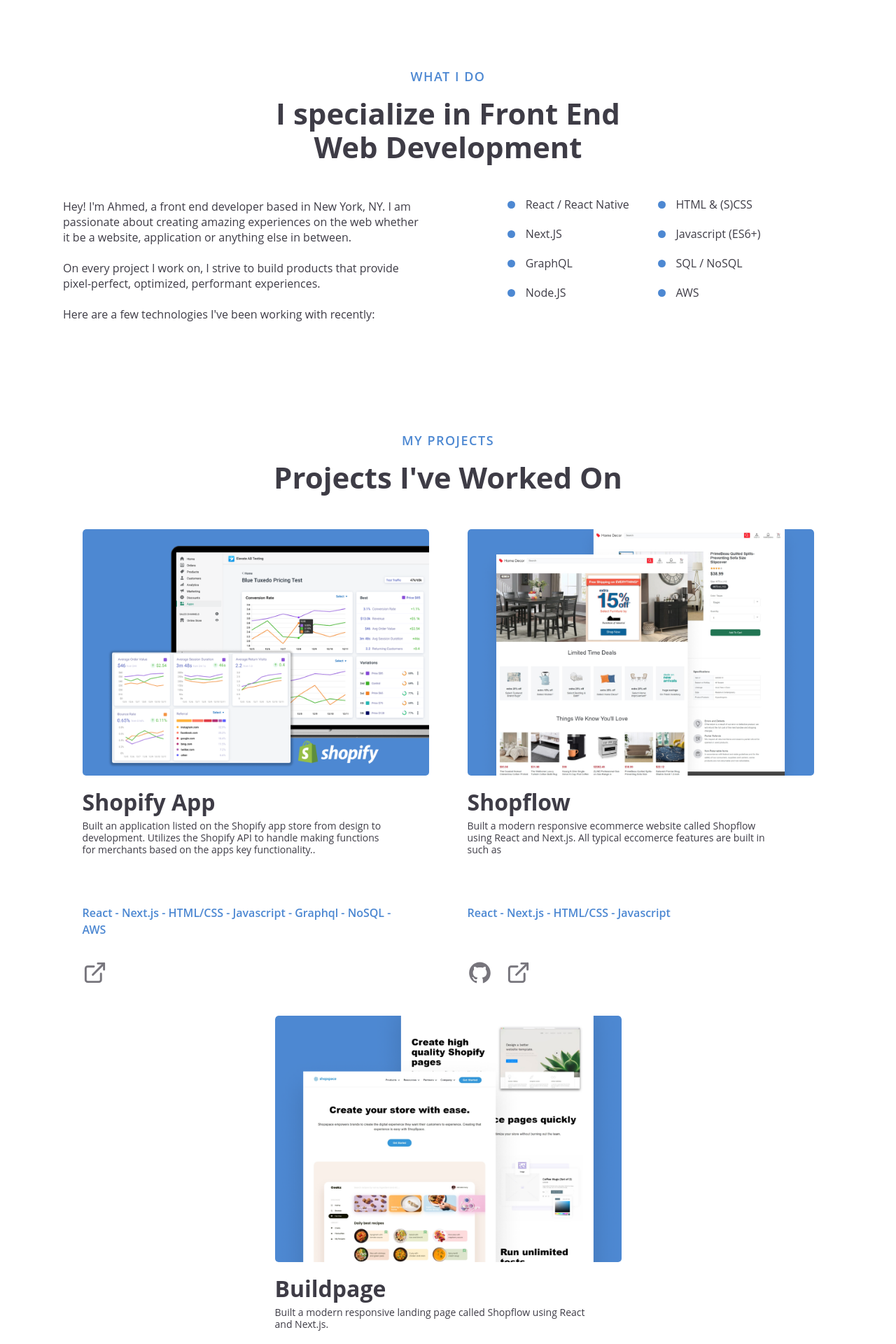
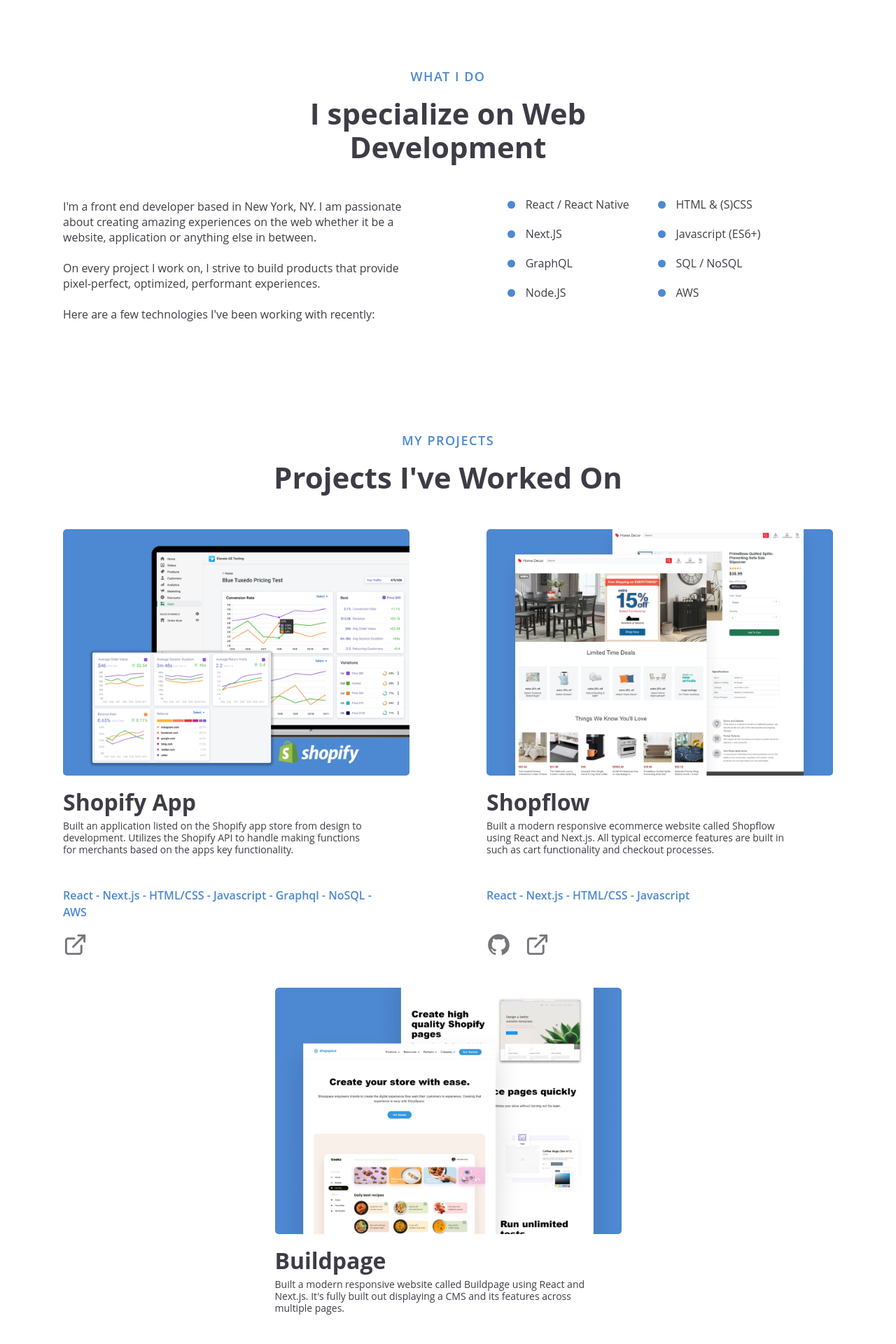
Before and after one commit to Ahmed-Zitouni/Portfolio_new, a Next.js app: page / in a window 1280 px wide. Shown: the part 680-2600 px from the top of the page at 70% size. Built offline with nearby package versions, Linux system fonts and the light colour scheme.

Commit message:
Text Changes

```diff
--- a/components/About/About.js
+++ b/components/About/About.js
@@ -23,13 +23,13 @@
     <Wrapper id="Skills">
       <Container>
         <Subtitle>WHAT I DO</Subtitle>
-        <Title>I specialize in Front End Web Development</Title>
+        <Title>I specialize on Web Development</Title>
         <AboutContainer>
           <LeftContainer>
             <Paragraph>
-              Hey! I'm Ahmed, a front end developer based in New York, NY. I am
-              passionate about creating amazing experiences on the web whether
-              it be a website, application or anything else in between.
+              I'm a front end developer based in New York, NY. I am passionate
+              about creating amazing experiences on the web whether it be a
+              website, application or anything else in between.
               <br />
               <br />
               On every project I work on, I strive to build products that
--- a/components/Projects/Projects.js
+++ b/components/Projects/Projects.js
@@ -5,6 +5,7 @@
   Image,
   ProjectBody,
   ProjectItemContainer,
+  Section,
   ProjectsContainer,
   ProjectTitle,
   Subtitle,
@@ -24,6 +25,7 @@
         <Subtitle>MY PROJECTS</Subtitle>
         <Title>Projects I've Worked On</Title>
         <ProjectsContainer>
+          <Section Full>
             <ProjectItemContainer>
               <ImageTag
                 href="https://apps.shopify.com/elevate-ab-testing"
@@ -35,7 +37,7 @@
               <ProjectBody>
                 Built an application listed on the Shopify app store from design
                 to development. Utilizes the Shopify API to handle making
-              functions for merchants based on the apps key functionality..
+                functions for merchants based on the apps key functionality.
               </ProjectBody>
               <ProjectDetails>
                 React - Next.js - HTML/CSS - Javascript - Graphql - NoSQL - AWS
@@ -59,9 +61,9 @@
               </ImageTag>
               <ProjectTitle>Shopflow</ProjectTitle>
               <ProjectBody>
-              Built a modern responsive ecommerce website called Shopflow using
-              React and Next.js. All typical eccomerce features are built in
-              such as
+                Built a modern responsive ecommerce website called Shopflow
+                using React and Next.js. All typical eccomerce features are
+                built in such as cart functionality and checkout processes.
               </ProjectBody>
               <ProjectDetails>
                 React - Next.js - HTML/CSS - Javascript
@@ -78,14 +80,17 @@
                 </LinkImage>
               </LinksContainer>
             </ProjectItemContainer>
+          </Section>
+          <Section>
             <ProjectItemContainer>
               <ImageTag href="https://buildpage.vercel.app/" target="_blank">
                 <Image src="/Buildpage.png" loading="lazy" alt="" />
               </ImageTag>
               <ProjectTitle>Buildpage</ProjectTitle>
               <ProjectBody>
-              Built a modern responsive landing page called Shopflow using React
-              and Next.js.
+                Built a modern responsive website called Buildpage using React
+                and Next.js. It's fully built out displaying a CMS and its
+                features across multiple pages.
               </ProjectBody>
               <ProjectDetails>
                 React - Next.js - HTML/CSS - Javascript
@@ -102,6 +107,7 @@
                 </LinkImage>
               </LinksContainer>
             </ProjectItemContainer>
+          </Section>
         </ProjectsContainer>
       </Container>
     </Wrapper>
--- a/components/Projects/Styles.js
+++ b/components/Projects/Styles.js
@@ -131,7 +131,20 @@
     width: 100%;
   }
 `;
-
+export const Section = styled.div`
+  display: -webkit-box;
+  display: -webkit-flex;
+  display: -ms-flexbox;
+  display: flex;
+  width: 100%;
+  justify-content: ${(props) =>
+    props.Full ? "space-between" : "space-around"};
+  align-content: stretch;
+  flex-wrap: wrap;
+  @media ${(props) => props.theme.tablet} {
+    width: 100%;
+  }
+`;
 export const Image = styled.img`
   border-radius: 5px;
   width: 100%;
@@ -166,7 +179,7 @@
 
 export const LinksContainer = styled.div`
   display: flex;
-  margin-top: 30px;
+  margin-top: 15px;
 `;
 
 export const LinkImage = styled.a`
@@ -184,7 +197,7 @@
 `;
 
 export const ProjectDetails = styled.h6`
-  margin-top: 40px;
+  margin-top: 15px;
   color: ${(props) => props.theme.primary};
   font-weight: 600;
   line-height: 24px;
--- a/pages/_app.js
+++ b/pages/_app.js
@@ -18,6 +18,7 @@
         <title>Ahmed Zitouni's Portfolio</title>
         <meta charSet="utf-8" />
         <meta name="viewport" content="initial-scale=1.0, width=device-width" />
+        <link rel="shortcut icon" href="/favicon.ico" />
         {/* <script>
           {(function (h, o, t, j, a, r) {
             h.hj =
```
Lines whose indentation alone changed are shown as unchanged.
